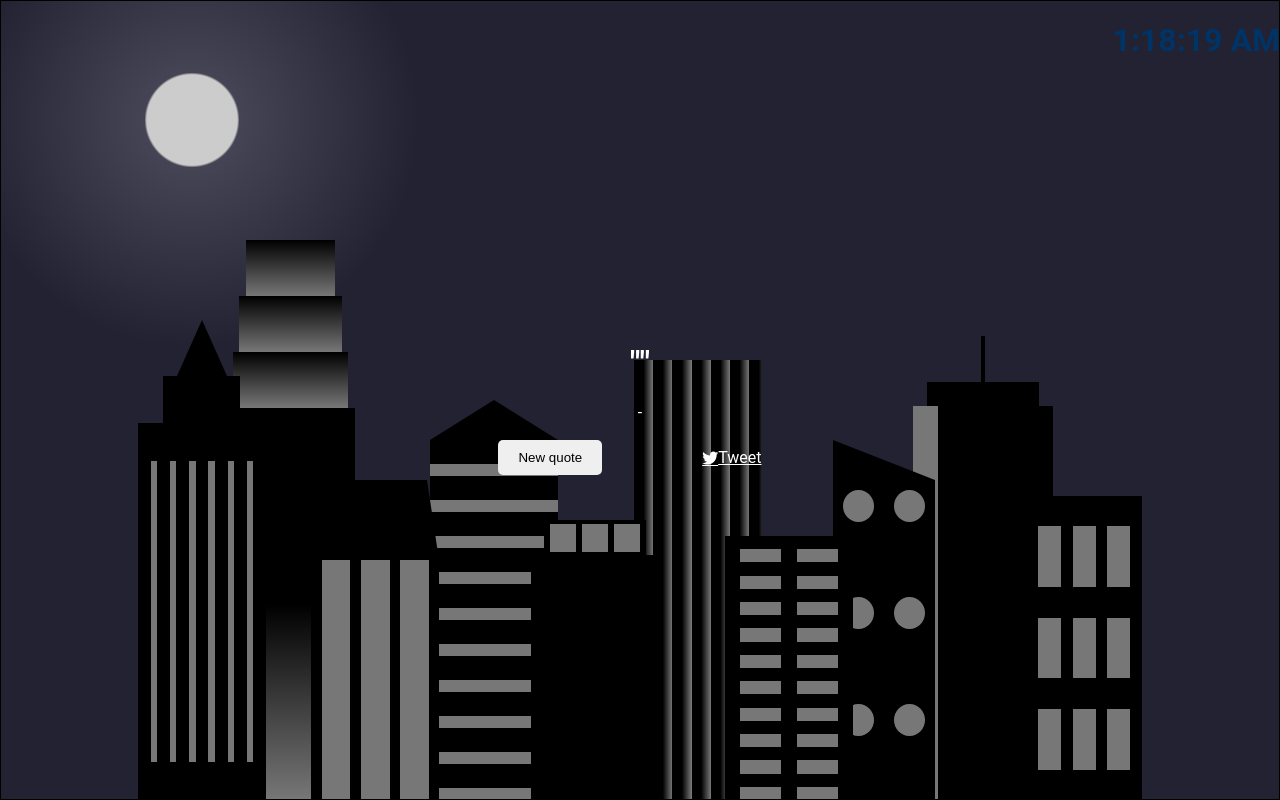
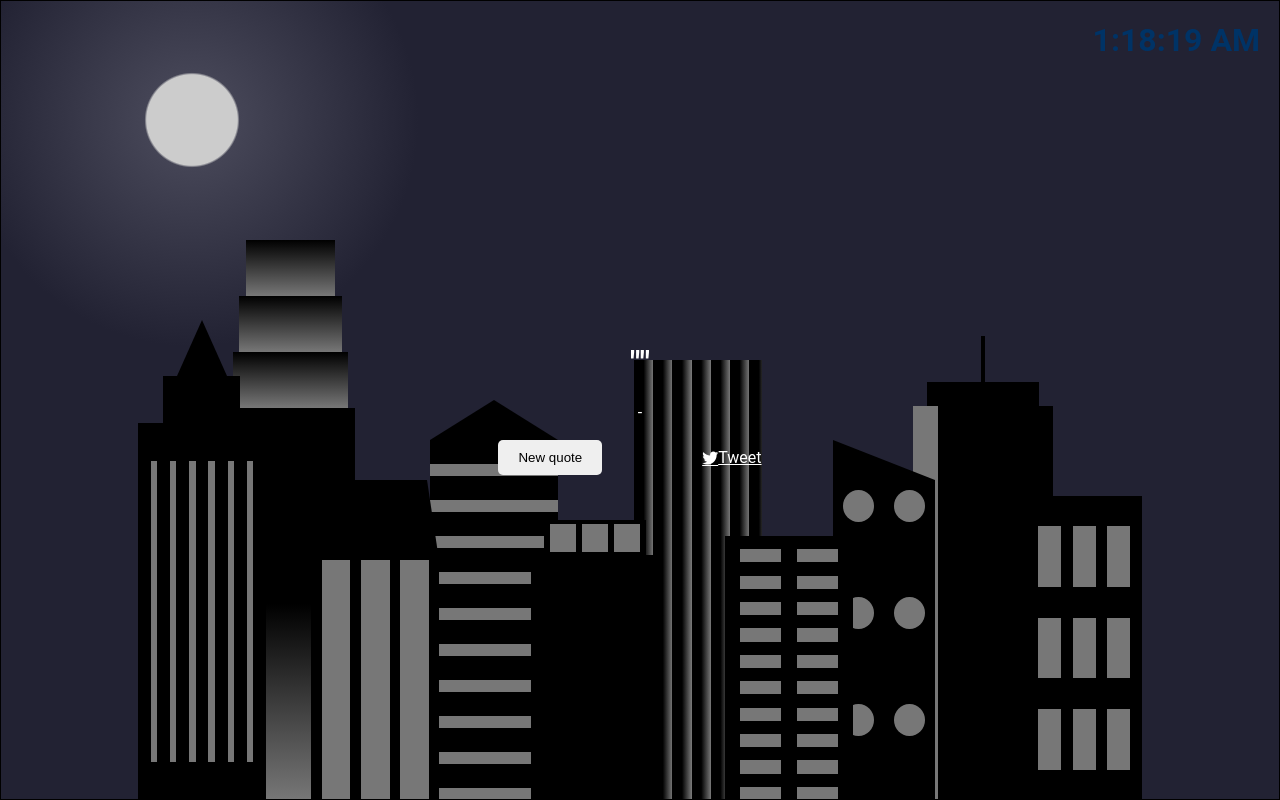
Before and after one commit to Dismal135/QuoteMachine, a React (Create React App) app: page / in a window 1280 px wide. Shown: the top 800 px of the page. Built offline with nearby package versions, Linux system fonts and the light colour scheme; no server answers.

Commit message:
add clock space to right

```diff
--- a/src/components/Clock/Clock.css
+++ b/src/components/Clock/Clock.css
@@ -3,5 +3,5 @@
     color: #003366;
     position: fixed;
     top: 0;
-    right: 0;
+    right: 20px;
 }
```
